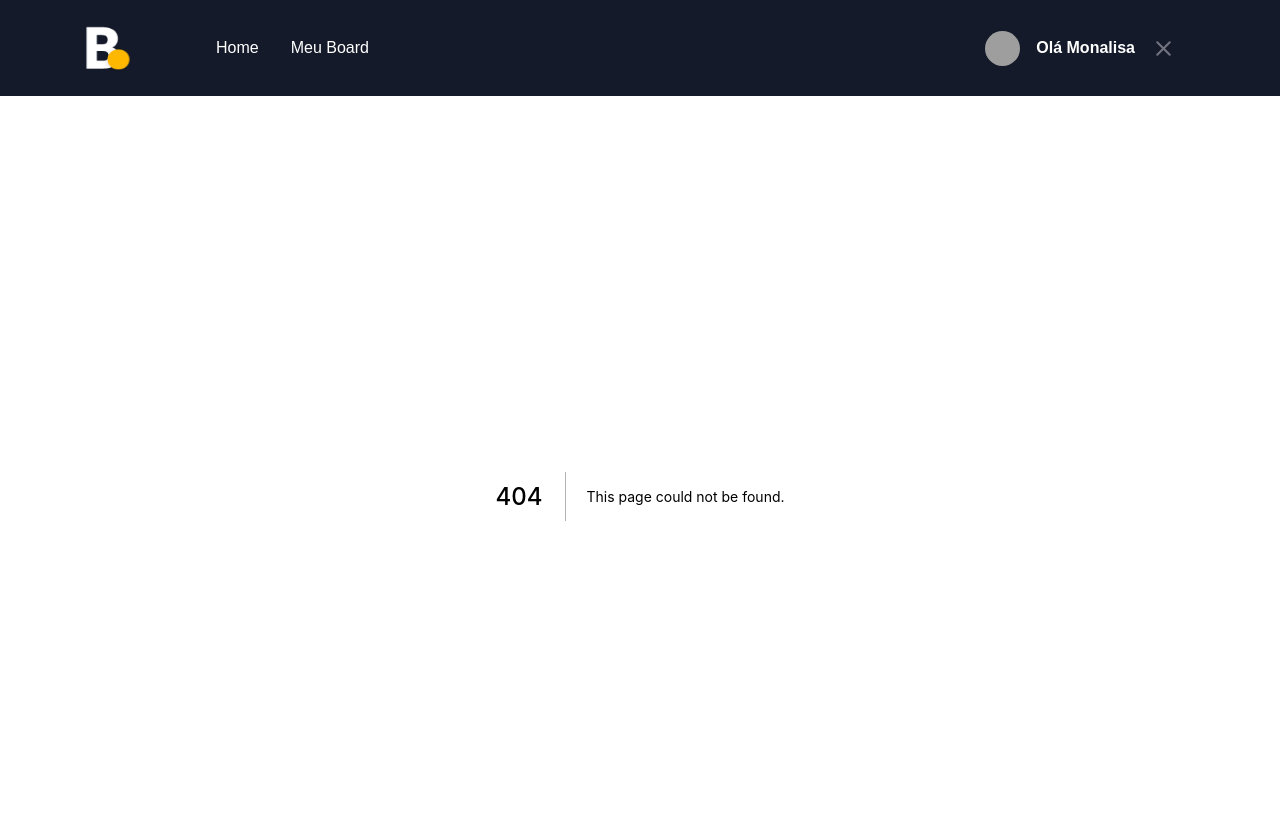
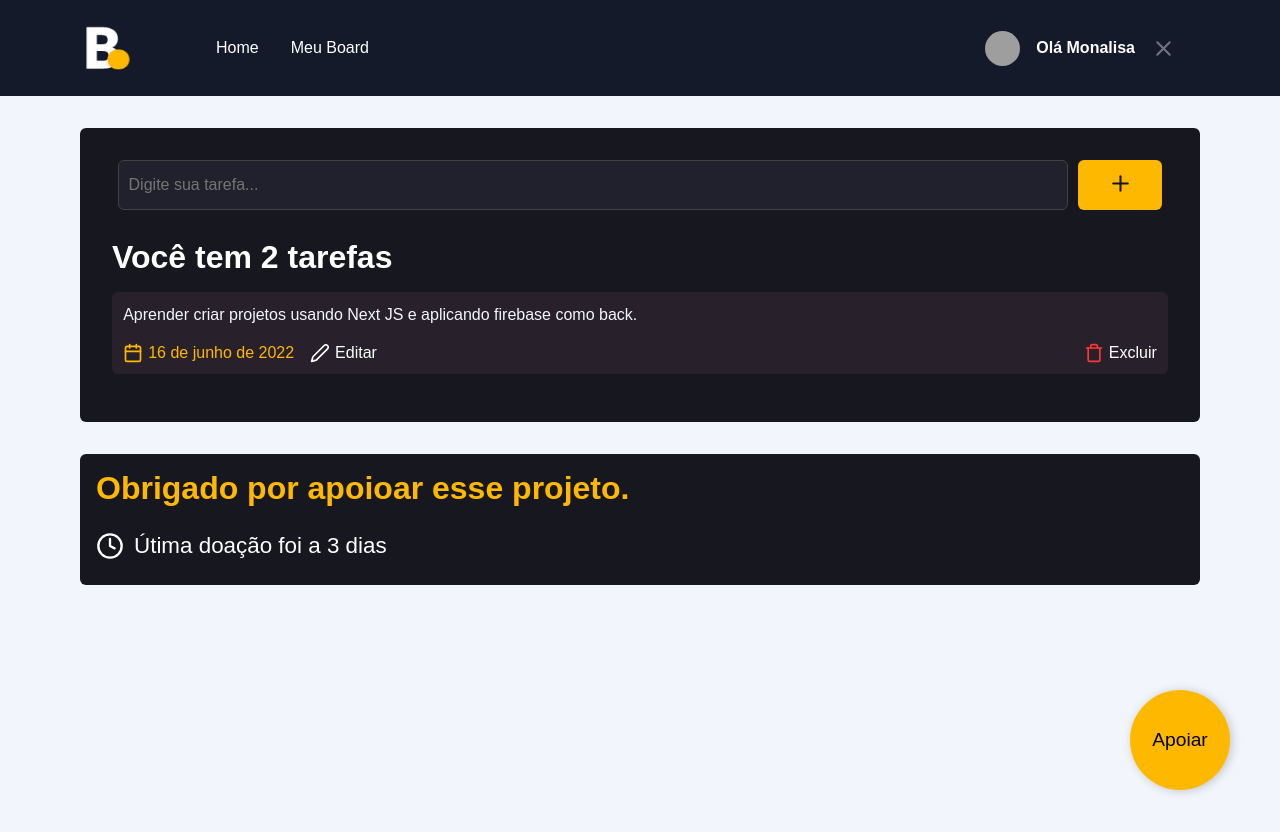
Before and after one commit to monafmenezes/board, a Next.js app: page /board in a window 1280 px wide. Before the commit this address had no page. Shown: the top 832 px of the page. After the commit the page ends 800 px from the top, so only its background shows below. Built offline with nearby package versions, Linux system fonts and the light colour scheme; grey boxes are pictures that could not be loaded.

Commit message:
feat: create boad page and SupportButton component

```diff
--- a/package.json
+++ b/package.json
@@ -13,13 +13,15 @@
     "react": "18.2.0",
     "react-dom": "18.2.0",
     "react-icons": "^4.4.0",
-    "sass": "^1.52.3"
+    "sass": "^1.52.3",
+    "yarn": "^1.22.19"
   },
   "devDependencies": {
     "@types/node": "^17.0.43",
     "@types/react": "^18.0.12",
     "eslint": "8.17.0",
     "eslint-config-next": "12.1.6",
+    "prettier": "2.7.1",
     "typescript": "^4.7.3"
   }
 }
--- /dev/null
+++ b/src/components/SupportButton/index.tsx
@@ -0,0 +1,12 @@
+import Link from "next/link";
+import styles from "./styles.module.scss";
+
+export const SupportButton = () => {
+  return (
+    <div className={styles.donateContainer}>
+      <Link href="donate">
+        <button>Apoiar</button>
+      </Link>
+    </div>
+  );
+};
--- /dev/null
+++ b/src/components/SupportButton/styles.module.scss
@@ -0,0 +1,21 @@
+.donateContainer {
+    position: absolute;
+    bottom: 10px;
+    right: 50px;
+    z-index: 99;
+
+    button {
+        border: 0;
+        background-color: #FFB800;
+        width: 100px;
+        height: 100px;
+        border-radius: 50%;
+        font-size: 1.2rem;
+        filter: drop-shadow(2px 1px 5px rgba(0, 0, 0, 0.2));
+        transition: all 0.2s;
+    }
+
+    button:hover {
+        transform: scale(1.2);
+    }
+}
--- /dev/null
+++ b/src/pages/board/index.tsx
@@ -0,0 +1,63 @@
+import Head from "next/head";
+import styles from "./styles.module.scss";
+import { FiCalendar, FiClock, FiEdit2, FiPlus, FiTrash } from "react-icons/fi";
+import { SupportButton } from "../../components/SupportButton";
+
+const Board = () => {
+  return (
+    <>
+      <Head>
+        <title>Minhas tarefas - Board</title>
+      </Head>
+
+      <main className={styles.container}>
+        <form>
+          <input type="text" placeholder="Digite sua tarefa..." />
+          <button>
+            <FiPlus size={25} color="#17181e" />
+          </button>
+        </form>
+
+        <h1>Você tem 2 tarefas</h1>
+
+        <section>
+          <article className={styles.taskList}>
+            <p>
+              Aprender criar projetos usando Next JS e aplicando firebase como
+              back.
+            </p>
+            <div className={styles.actions}>
+              <div>
+                <div>
+                  <FiCalendar size={20} color="#ffbb00" />
+                  <time>16 de junho de 2022</time>
+                </div>
+
+                <button>
+                  <FiEdit2 size={20} color="#fff" />
+                  <span>Editar</span>
+                </button>
+              </div>
+
+              <button>
+                <FiTrash size={20} color="#ff3636" />
+                <span>Excluir</span>
+              </button>
+            </div>
+          </article>
+        </section>
+      </main>
+
+      <div className={styles.vipContainer}>
+        <h3>Obrigado por apoioar esse projeto.</h3>
+        <div>
+          <FiClock size={28} color="#fff" />
+          <time>Útima doação foi a 3 dias</time>
+        </div>
+      </div>
+      <SupportButton />
+    </>
+  );
+};
+
+export default Board;
--- /dev/null
+++ b/src/pages/board/styles.module.scss
@@ -0,0 +1,122 @@
+.container {
+    max-width: 1120px;
+    margin: 2rem auto;
+    padding: 2rem;
+    background-color: #17181f;
+    border-radius: 6px;
+
+    form {
+        display: flex;
+        justify-content: center;
+        align-items: center;
+
+        input {
+            width: 90%;
+            height: 50px;
+            background-color: #20212c;
+            border: 1px solid #424242;
+            border-radius: 6px;
+            padding: 3px 10px;
+            color: #fff;
+        }
+
+        button {
+            margin-left: 10px;
+            width: 8%;
+            height: 50px;
+            border: 0;
+            background-color: #FFB800;
+            border-radius: 6px;
+        }
+    }
+
+    h1 {
+        color: #FFF;
+        margin-top: 1.8rem;
+    }
+}
+
+.taskList {
+    background-color: #28212c;
+    margin: 1rem 0;
+    padding: 0.7rem;
+    border-radius: 6px;
+
+    p {
+        cursor: pointer;
+        color: #f2f6fc;
+        font-size: 1rem;
+        line-height: 150%;
+    }
+
+    .actions {
+        width: 100%;
+        display: flex;
+        justify-content: space-between;
+        margin-top: 1rem;
+
+        div {
+            display: flex;
+            justify-content: center;
+            align-items: center;
+
+            time {
+                color: #FFB800;
+                margin-left: 5px;
+                margin-right: 1rem;
+            }
+        }
+
+        button {
+            background: transparent;
+            border: 0;
+            display: flex;
+            justify-content: center;
+            align-items: center;
+
+            &+button {
+                margin-left: 10px;
+            }
+
+            span {
+                margin-left: 5px;
+                color: #FFF;
+                cursor: pointer;
+                transition: all 0.2s;
+            }
+
+            span:hover {
+                filter: brightness(0.7);
+            }
+        }
+    }
+}
+
+.vipContainer {
+    max-width: 1120px;
+    margin: 1rem auto;
+    padding: 1rem;
+    background-color: #17181f;
+    border-radius: 6px;
+
+    h3 {
+        color: #FFB800;
+        font-size: 2rem;
+    }
+
+    div {
+        margin-top: 1rem;
+        display: flex;
+        align-items: center;
+
+        time {
+            color: #fff;
+            font-size: 1.4rem;
+            padding: 10px;
+        }
+    }
+
+
+
+
+}
```
Also changed, not shown: .eslintrc.json, 2 other files (tests, documents, lock files or other folders).
